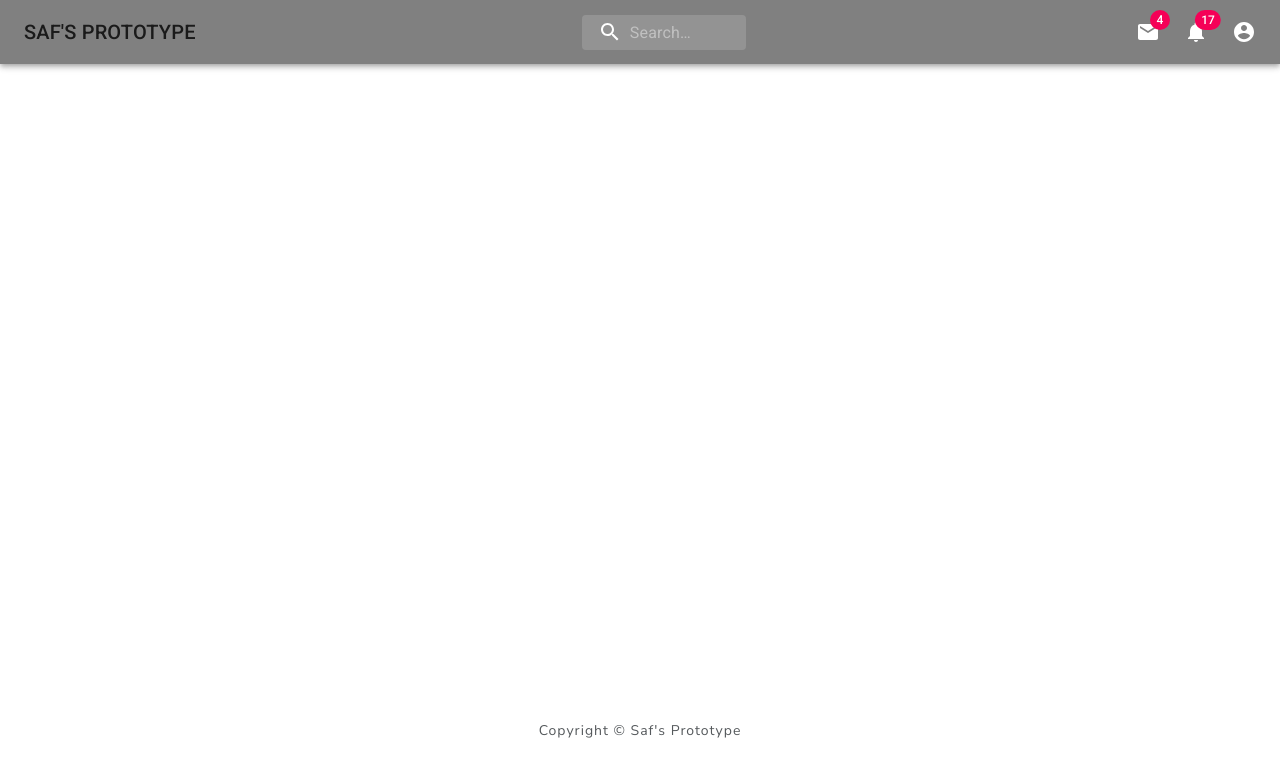
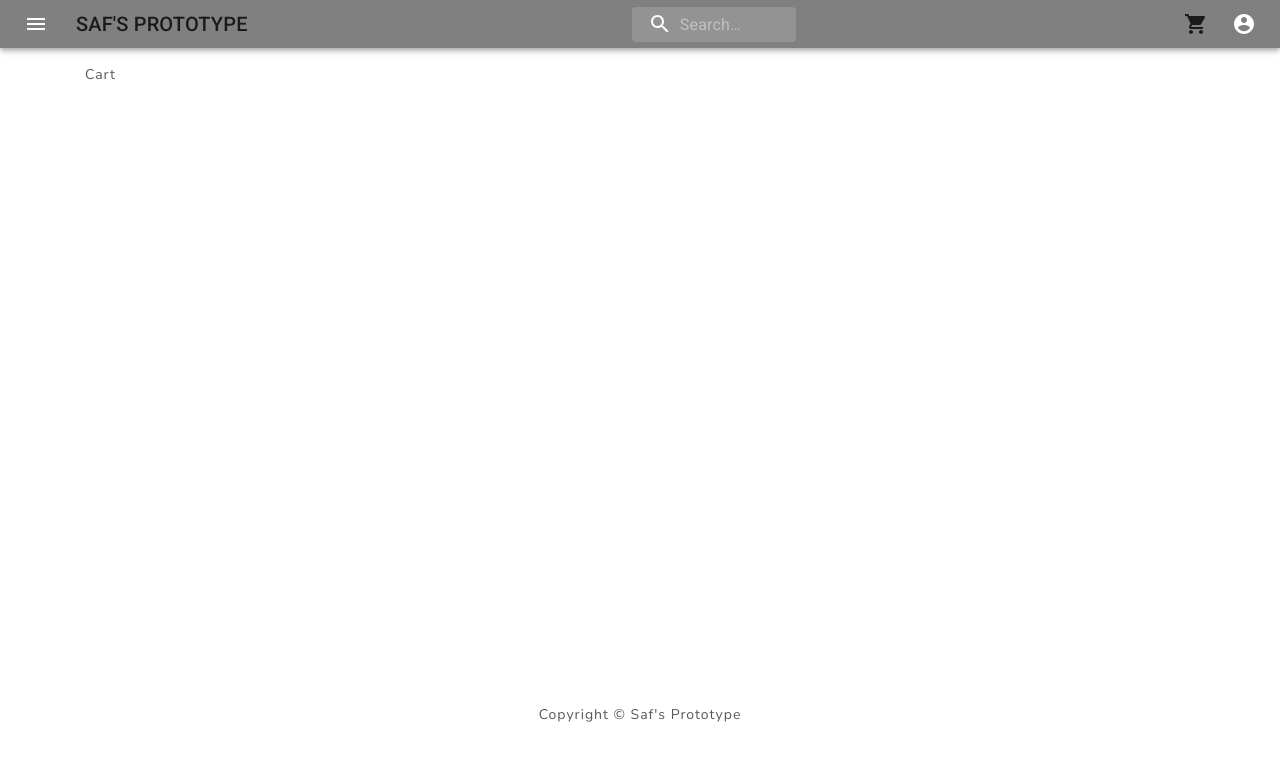
Before and after one commit to shakyamoksha/safira-prototype, a React (Create React App) app in the folder frontend/: page /cart/1 in a window 1280 px wide. Shown: the top 776 px of the page. Built offline with nearby package versions, Linux system fonts and the light colour scheme.

Commit message:
implemented qunatity formcontrol

```diff
--- a/frontend/src/App.js
+++ b/frontend/src/App.js
@@ -6,6 +6,7 @@ import Dashboard from './screens/dashboard';
 import ProductScreen from './screens/ProductScreen';
 
 import {BrowserRouter as Router, Route} from 'react-router-dom'
+import CartScreen from "./screens/CartScreen";
 
 function App() {
   return (
@@ -15,6 +16,7 @@ function App() {
             <Container>
                 <Route path='/' component={Dashboard} exact/>
                 <Route path='/product/:id' component={ProductScreen}/>
+                <Route path='/cart/:id?' component={CartScreen}/>
             </Container>
         </main>
       <Footer/>
--- a/frontend/src/components/Header.js
+++ b/frontend/src/components/Header.js
@@ -15,6 +15,9 @@ import AccountCircle from '@material-ui/icons/AccountCircle';
 import MailIcon from '@material-ui/icons/Mail';
 import NotificationsIcon from '@material-ui/icons/Notifications';
 import MoreIcon from '@material-ui/icons/MoreVert';
+import ShoppingCartIcon from '@material-ui/icons/ShoppingCart';
+import Tooltip from "@material-ui/core/Tooltip";
+import {Link} from 'react-router-dom'
 
 const useStyles = makeStyles((theme) => ({
     abRoot:{
@@ -156,14 +159,14 @@ export default function Header() {
     return (
         <div className={classes.grow}>
             <AppBar position="static" className={classes.abRoot}>
-                <Toolbar>
-                    {/*<IconButton*/}
-                    {/*    edge="start"*/}
-                    {/*    className={classes.menuButton}*/}
-                    {/*    color="inherit"*/}
-                    {/*    aria-label="open drawer">*/}
-                    {/*    <MenuIcon />*/}
-                    {/*</IconButton>*/}
+                <Toolbar variant='dense'>
+                    <IconButton
+                        edge="start"
+                        className={classes.menuButton}
+                        color="inherit"
+                        aria-label="open drawer">
+                        <MenuIcon />
+                    </IconButton>
                     <Typography className={classes.title} variant="h6" noWrap>
                         Saf's Prototype
                     </Typography>
@@ -186,16 +189,14 @@ export default function Header() {
                     <div className={classes.grow} /> {/*spacing*/}
 
                     <div className={classes.sectionDesktop}>
-                        <IconButton aria-label="show 4 new mails" color="inherit">
-                            <Badge badgeContent={4} color="secondary">
-                                <MailIcon />
-                            </Badge>
-                        </IconButton>
-                        <IconButton aria-label="show 17 new notifications" color="inherit">
-                            <Badge badgeContent={17} color="secondary">
-                                <NotificationsIcon />
-                            </Badge>
-                        </IconButton>
+                        <Link to={`/cart/`}>
+                            <IconButton aria-label='Cart' color="inherit">
+                                <Tooltip title='Cart'>
+                                    <ShoppingCartIcon/>
+                                </Tooltip>
+                            </IconButton>
+                        </Link>
+
                         <IconButton
                             edge="end"
                             aria-label="account of current user"
@@ -206,6 +207,7 @@ export default function Header() {
                             <AccountCircle />
                         </IconButton>
                     </div>
+
                     <div className={classes.sectionMobile}>
                         <IconButton
                             aria-label="show more"
--- a/frontend/src/index.css
+++ b/frontend/src/index.css
@@ -4,3 +4,23 @@ main{
 .rating span{
     /*margin: 0.1rem;*/
 }
+
+/* For Scroll Bar across web pages*/
+::-webkit-scrollbar {
+    width: 1rem;
+    height: 1rem;
+}
+
+::-webkit-scrollbar-track {
+    background-color: #fff;
+}
+
+::-webkit-scrollbar-thumb {
+    background-color: #888;
+    border-radius: 0.5rem;
+    border: 0.2rem solid #fff;
+}
+
+::-webkit-scrollbar-thumb:hover {
+    background-color: #666;
+}
--- /dev/null
+++ b/frontend/src/screens/CartScreen.js
@@ -0,0 +1,9 @@
+import React from 'react';
+
+export default  function CartScreen(props) {
+    return (
+        <div>
+            Cart
+        </div>
+    );
+}
--- a/frontend/src/screens/ProductScreen.js
+++ b/frontend/src/screens/ProductScreen.js
@@ -13,15 +13,24 @@ import {useDispatch, useSelector} from "react-redux";
 import {listProductDetails} from "../actions/productActions";
 import Loader from "../components/loader";
 import Message from "../components/message";
+import FormControl from '@material-ui/core/FormControl';
+import Select from '@material-ui/core/Select';
+import MenuItem from '@material-ui/core/MenuItem';
+import InputLabel from '@material-ui/core/InputLabel';
 
 const useStyles = makeStyles((theme) => ({
-    button: {
+    formControl: {
         margin: theme.spacing(1),
+    },
+    selectEmpty: {
+        marginTop: theme.spacing(2),
     },
 }));
 
-function ProductScreen({match}) {
+function ProductScreen({match, history}) {
     const classes = useStyles();
+
+    const[qty, setQty] = useState(1);
 
     const dispatch = useDispatch();
     const productDetails = useSelector(state => state.productDetails);
@@ -30,6 +39,11 @@ function ProductScreen({match}) {
     useEffect(() => {
         dispatch(listProductDetails(match.params.id))
     }, [dispatch, match]);
+
+    const addToCartHandler = () => {
+        console.log('addToCart', match.params.id);
+        history.push(`/cart/${match.params.id}?qty=${qty}`)
+    }
 
     return (
         <div>
@@ -86,8 +100,27 @@ function ProductScreen({match}) {
                                     </Row>
                                 </ListGroup.Item>
 
+                                {product.countInStock > 0 && (
+                                    <ListGroup.Item>
+                                        <Row>
+                                            <Col className='py-3'>Quantity:</Col>
+                                            <Col>
+                                                <FormControl fullWidth={false} className={classes.formControl}>
+                                                    {/*<InputLabel id="quantity-select-label">Quantity</InputLabel>*/}
+                                                    <Select labelId="quantity-select-label" id="quantity-select" value={qty} onChange={e => setQty(e.target.value)}>
+                                                        {[...Array(product.countInStock).keys()].map(x =>(
+                                                            <MenuItem key={x+1} value={x+1}>{x+1}</MenuItem>
+                                                        ))}
+                                                    </Select>
+                                                </FormControl>
+                                            </Col>
+                                        </Row>
+
+                                    </ListGroup.Item>
+                                )}
+
                                 <ListGroup.Item>
-                                    <Button className='btn-block' variant="contained" disabled={!product.countInStock > 0} startIcon={<ShoppingCartIcon />}>Add to Cart</Button>
+                                    <Button onClick={addToCartHandler} className='btn-block' variant="contained" disabled={!product.countInStock > 0} startIcon={<ShoppingCartIcon />}>Add to Cart</Button>
                                 </ListGroup.Item>
                             </ListGroup>
                         </Col>
```
Also changed, not shown: frontend/src/constants/cartConstants.js (added), 1 other file (tests, documents, lock files or other folders).
